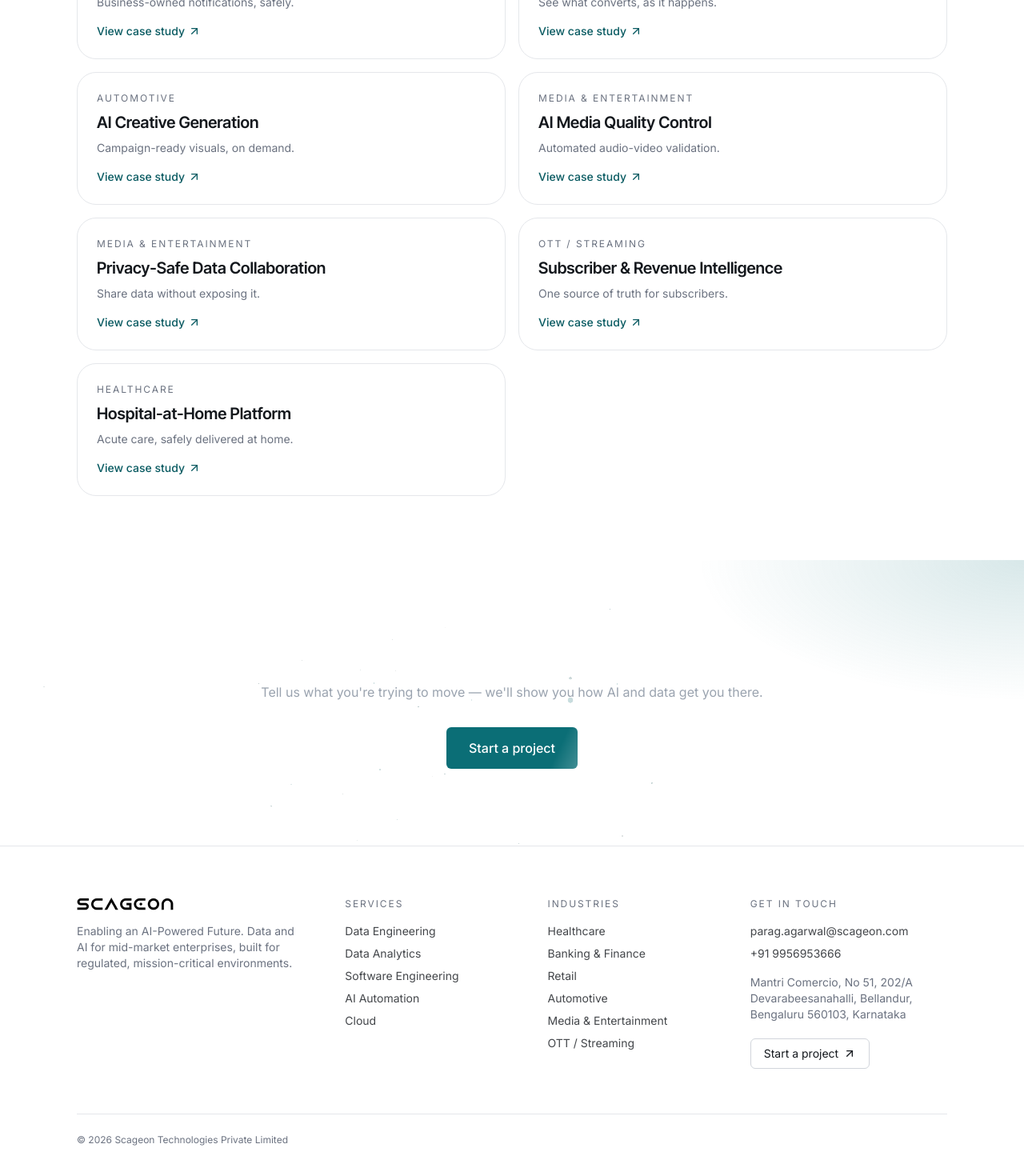
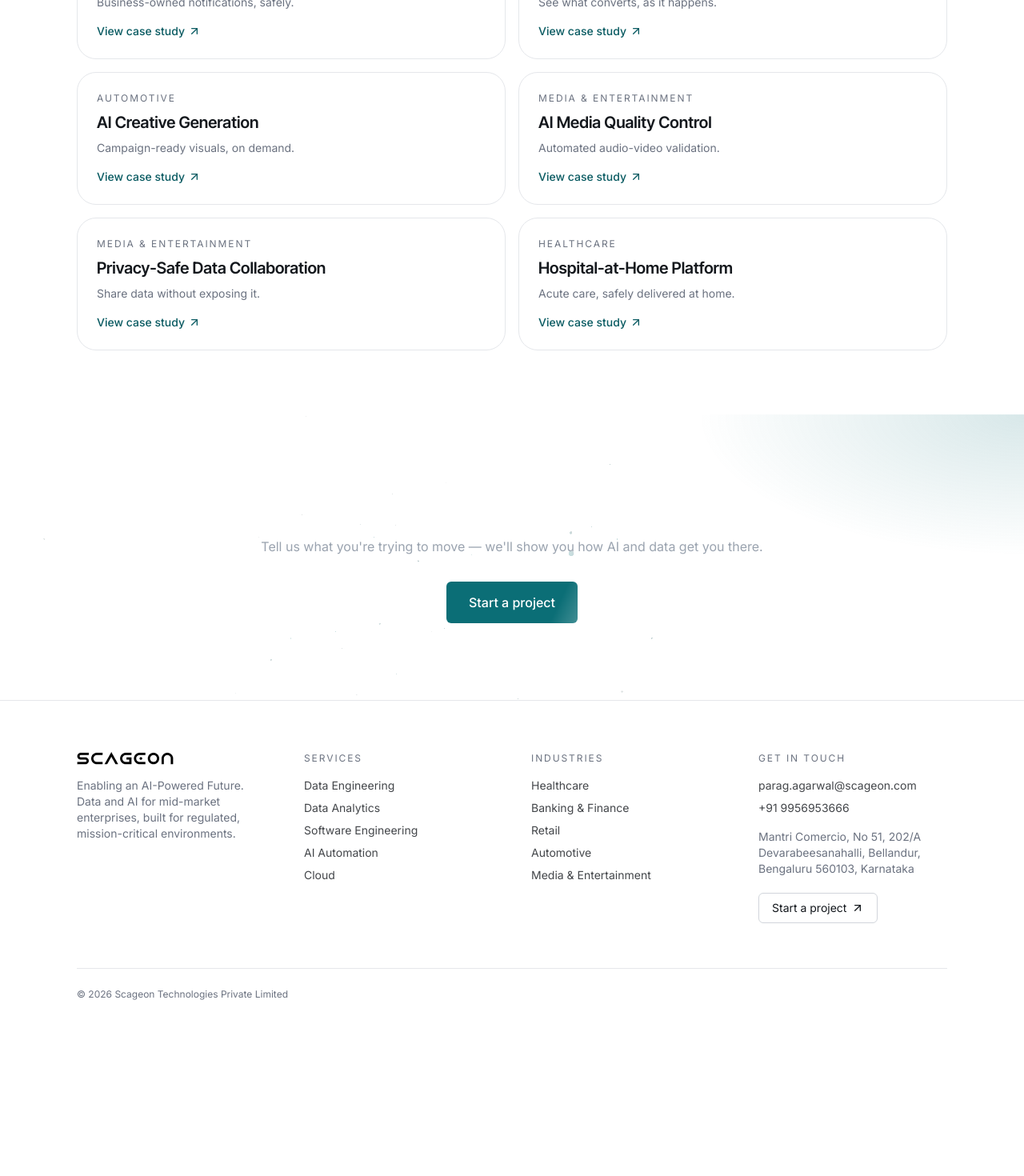
Before and after one commit to svinod-scageon/scageon-website, a Next.js app: page /case-studies in a window 1280 px wide. Shown: the part 946-2416 px from the top of the page at 80% size. After the commit the page ends 2261 px from the top, so only its background shows below. Built offline with nearby package versions, Linux system fonts and the light colour scheme.

Commit message:
Remove OTT/Streaming from the website and fix footer alignment

```diff
--- a/src/app/case-studies/page.tsx
+++ b/src/app/case-studies/page.tsx
@@ -12,7 +12,7 @@
 export const metadata: Metadata = {
   title: "Case Studies",
   description:
-    "Production systems Scageon has built across healthcare, banking & finance, retail, automotive, media & entertainment, and OTT — the problem, the build, and the measured impact.",
+    "Production systems Scageon has built across healthcare, banking & finance, retail, automotive, and media & entertainment — the problem, the build, and the measured impact.",
 };
 
 export default function CaseStudiesPage() {
--- a/src/app/industries/page.tsx
+++ b/src/app/industries/page.tsx
@@ -12,7 +12,7 @@
 export const metadata: Metadata = {
   title: "Industries",
   description:
-    "How Scageon builds AI and data platforms for compliance-critical industries — Healthcare, Banking & Finance, Retail, Automotive, Media & Entertainment, and OTT.",
+    "How Scageon builds AI and data platforms for compliance-critical industries — Healthcare, Banking & Finance, Retail, Automotive, and Media & Entertainment.",
 };
 
 export default function IndustriesPage() {
@@ -20,7 +20,7 @@
     <>
       <PageHero
         eyebrow="Industries"
-        title="Six industries. Production systems in each."
+        title="Five industries. Production systems in each."
         sub="From hospital command centers to core banking migrations — the work, the outcomes, and the case studies behind each."
         crumbs={[{ label: "Home", href: "/" }, { label: "Industries" }]}
       />
--- a/src/components/layout/Footer.tsx
+++ b/src/components/layout/Footer.tsx
@@ -10,7 +10,7 @@
   return (
     <footer className="border-t border-border bg-surface">
       <Container className="py-16">
-        <div className="grid gap-12 md:grid-cols-[1.4fr_1fr_1fr_1.2fr]">
+        <div className="grid gap-12 md:grid-cols-4">
           <div>
             <Image
               src="/logo.png"
--- a/src/components/layout/Navbar.tsx
+++ b/src/components/layout/Navbar.tsx
@@ -24,7 +24,6 @@
   retail: "Real-time store intelligence",
   automotive: "AI creative at scale",
   "media-entertainment": "Media QC & data collaboration",
-  "ott-streaming": "Subscriber & revenue intelligence",
 };
 
 const menus: { label: string; href: string; items?: MenuItem[] }[] = [
--- a/src/content/caseStudies.ts
+++ b/src/content/caseStudies.ts
@@ -301,38 +301,6 @@
     tech: ["Snowflake", "Python", "React", "FastAPI", "PostgreSQL", "AWS"],
   },
 
-  "subscriber-revenue-intelligence": {
-    slug: "subscriber-revenue-intelligence",
-    title: "Subscriber & Revenue Intelligence",
-    tagline: "One source of truth for subscribers.",
-    industrySlug: "ott-streaming",
-    serviceSlugs: ["data-analytics"],
-    client: "A regional OTT streaming platform",
-    overview:
-      "An end-to-end analytics pipeline and multi-dashboard reporting system — unifying fragmented subscription, payment, and viewing data into a single source of truth.",
-    solution: [
-      "Automated pipeline syncing user & subscription records from MongoDB into BigQuery",
-      "Verified identity bridge linking anonymous app events to known paid subscribers",
-      "5-bucket dashboard: Revenue, Mandates, Engagement, Stickiness, Frequency",
-      "Reliable active-subscriber tracking across conflicting legacy signals",
-      "Multi-gateway mandate (auto-renewal) tracking across 5 payment providers",
-    ],
-    impact: [
-      "**620K+** subscribers trackable in a single dashboard",
-      "**78.3%** Day-1 paid-user retention visibility",
-      "Full revenue-health visibility: new, renewed, churned, and at-risk subscribers",
-      "Faster detection of failed renewals across payment gateways",
-      "Content-performance and audience-stickiness insights",
-    ],
-    tech: [
-      "MongoDB Atlas",
-      "AWS Lambda (Python)",
-      "Google BigQuery",
-      "Firebase Analytics",
-      "Google Looker Studio",
-    ],
-  },
-
   "hospital-at-home": {
     slug: "hospital-at-home",
     title: "Hospital-at-Home Platform",
--- a/src/content/industries.ts
+++ b/src/content/industries.ts
@@ -244,41 +244,6 @@
     relatedServices: ["ai-automation", "data-analytics", "software-engineering"],
     published: true,
   },
-
-  {
-    slug: "ott-streaming",
-    name: "OTT / Streaming",
-    eyebrow: "OTT / Streaming",
-    headline: "One source of truth for every subscriber.",
-    sub: "Subscription, payment, and viewing data unified into clear revenue and retention intelligence.",
-    landscape: [
-      "Streaming lives and dies by subscribers.",
-      "Yet subscription, payment, and viewing data sit fragmented across systems.",
-      "We unify them into a single source of truth — turning scattered events into **clear revenue and retention intelligence**.",
-    ],
-    solutions: [
-      {
-        title: "Subscriber & Revenue Intelligence",
-        tagline: "One source of truth for subscribers.",
-        whatItIs:
-          "An end-to-end analytics pipeline and multi-dashboard reporting system unifying fragmented subscription, payment, and viewing data.",
-        delivers: [
-          "Automated MongoDB → BigQuery pipeline",
-          "Verified identity bridge from anonymous events to paid subscribers",
-          "Five-bucket dashboard: revenue, mandates, engagement, stickiness, frequency",
-        ],
-        caseStudySlug: "subscriber-revenue-intelligence",
-      },
-    ],
-    outcomes: [
-      { text: "One dashboard for all subscribers", caseStudySlug: "subscriber-revenue-intelligence" },
-      { text: "Early churn-risk visibility", caseStudySlug: "subscriber-revenue-intelligence" },
-      { text: "Faster failed-renewal recovery", caseStudySlug: "subscriber-revenue-intelligence" },
-      { text: "Content & stickiness insight", caseStudySlug: "subscriber-revenue-intelligence" },
-    ],
-    relatedServices: ["data-analytics", "ai-automation", "software-engineering"],
-    published: true,
-  },
 ];
 
 export const getIndustry = (slug: string) =>
--- a/src/content/services.ts
+++ b/src/content/services.ts
@@ -69,13 +69,11 @@
       { group: "Cloud & Infra", items: ["AWS", "Azure", "GCP", "Docker", "Kubernetes", "Terraform"] },
     ],
     caseStudySlugs: [
-      "subscriber-revenue-intelligence",
       "privacy-safe-data-collaboration",
       "retail-store-intelligence",
     ],
     industrySlugs: [
       "media-entertainment",
-      "ott-streaming",
       "retail",
       "healthcare",
       "banking-finance",
@@ -148,12 +146,10 @@
       { group: "Governance & Quality", items: ["dbt tests", "Great Expectations", "Data contracts", "Row / column access"] },
     ],
     caseStudySlugs: [
-      "subscriber-revenue-intelligence",
       "hospital-command-center",
       "privacy-safe-data-collaboration",
     ],
     industrySlugs: [
-      "ott-streaming",
       "healthcare",
       "media-entertainment",
       "banking-finance",
@@ -388,10 +384,9 @@
     ],
     caseStudySlugs: [
       "core-banking-modernization",
-      "subscriber-revenue-intelligence",
       "hospital-command-center",
     ],
-    industrySlugs: ["banking-finance", "healthcare", "ott-streaming"],
+    industrySlugs: ["banking-finance", "healthcare"],
     published: true,
   },
 ];
```
